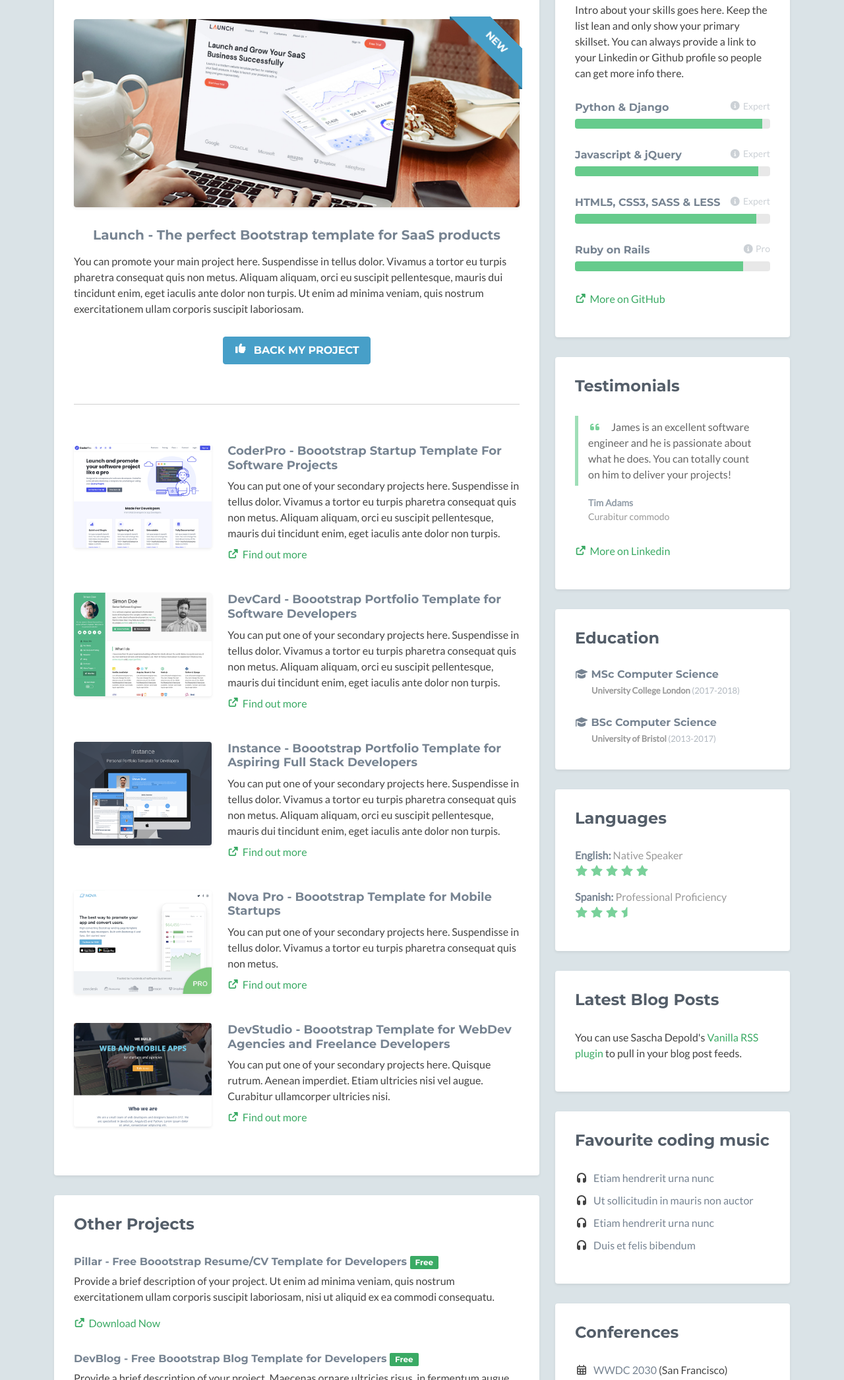
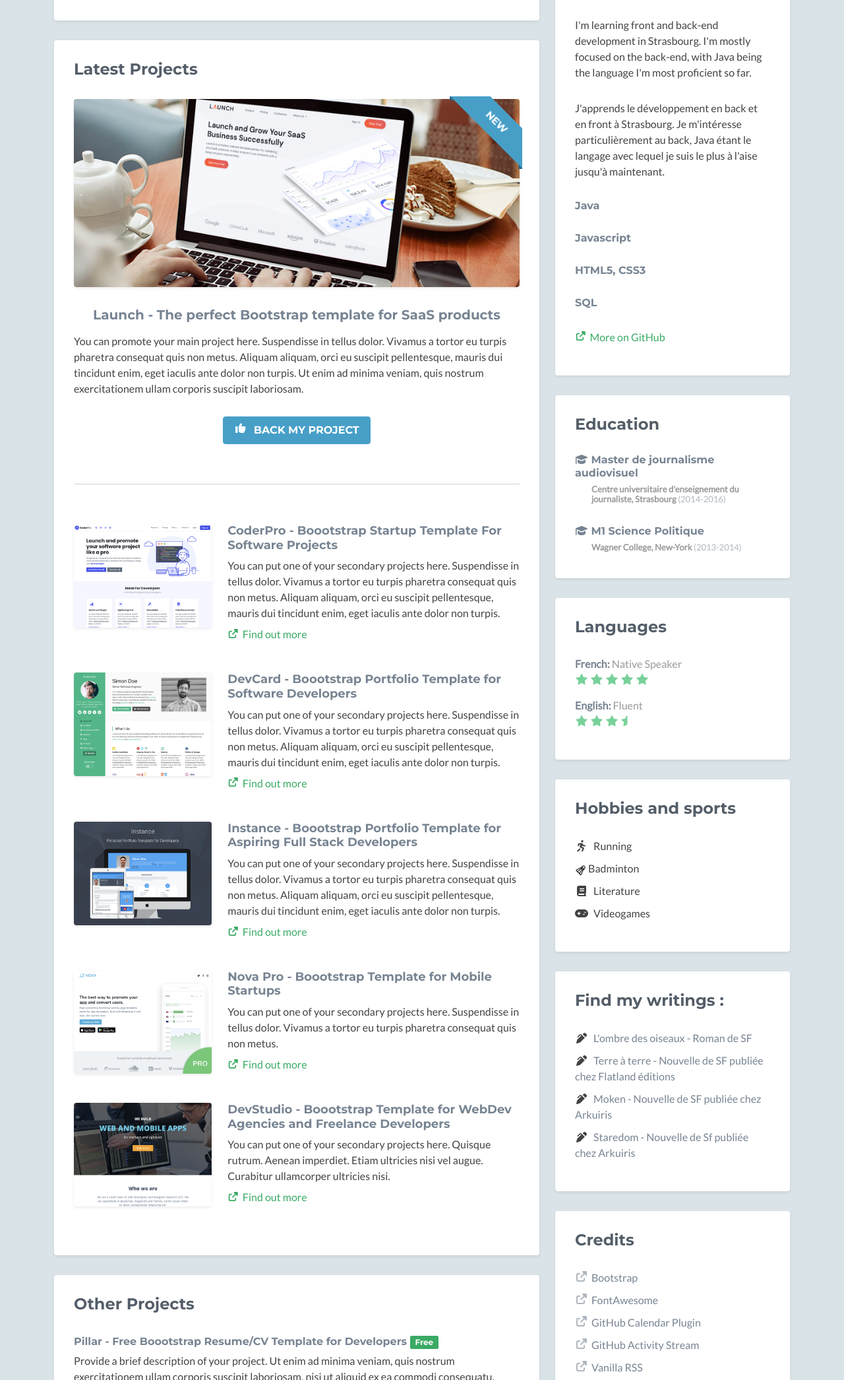
Before and after one commit to LeaFizzala/LeaFizzala.github.io, a plain HTML site: page index.html in a window 1280 px wide. Shown: the part 635-2726 px from the top of the page at 66% size. Drawn offline with nearby package versions, Linux system fonts and the light colour scheme; no server answers; a script that the page names is missing; some icons are missing; files whose address does not match are found by name.

Commit message:
Second version, section modified and icons updated

```diff
--- a/assets/js/main.js
+++ b/assets/js/main.js
@@ -9,7 +9,7 @@ var tooltipList = tooltipTriggerList.map(function (tooltipTriggerEl) {
 
 /* Vanilla RSS - https://github.com/sdepold/vanilla-rss */
 
-	const rss = new RSS(
+/*	const rss = new RSS(
 	    document.querySelector("#rss-feeds"),
 	    //Change this to your own rss feeds
         "https://feeds.feedburner.com/TechCrunch/startups",
@@ -37,12 +37,12 @@ var tooltipList = tooltipTriggerList.map(function (tooltipTriggerEl) {
 
 	    }
 	);
-	rss.render();
+	rss.render();*/
 
 
     /* Github Calendar - https://github.com/IonicaBizau/github-calendar */
-    new GitHubCalendar("#github-graph", "IonicaBizau", { responsive: true });
+   /* new GitHubCalendar("#github-graph", "IonicaBizau", { responsive: true });*/
 
 
     /* Github Activity Feed - https://github.com/caseyscarborough/github-activity */
-    GitHubActivity.feed({ username: "mdo", selector: "#ghfeed" });
+   /* GitHubActivity.feed({ username: "mdo", selector: "#ghfeed" });*/
--- a/index.html
+++ b/index.html
@@ -12,7 +12,7 @@
 
     <link href='https://fonts.googleapis.com/css?family=Lato:300,400,300italic,400italic' rel='stylesheet' type='text/css'>
     <link href='https://fonts.googleapis.com/css?family=Montserrat:400,700' rel='stylesheet' type='text/css'>
-
+    <link rel="stylesheet" href="https://cdnjs.cloudflare.com/ajax/libs/font-awesome/6.1.1/css/all.min.css" integrity="sha512-KfkfwYDsLkIlwQp6LFnl8zNdLGxu9YAA1QvwINks4PhcElQSvqcyVLLD9aMhXd13uQjoXtEKNosOWaZqXgel0g==" crossorigin="anonymous" referrerpolicy="no-referrer" />
     <!-- FontAwesome JS -->
     <script defer src="assets/fontawesome/js/all.js"></script>
 
@@ -42,9 +42,9 @@
 		                <h2 class="desc">Junior Developer</h2>
 		                <ul class="social list-inline">
 		                    <li class="list-inline-item"><a href="#"><i class="fab fa-twitter"></i></a></li>
-		                    <li class="list-inline-item"><a href="#"><i class="fab fa-linkedin-in"></i></a></li>
-		                    <li class="list-inline-item"><a href="#"><i class="fab fa-github-alt"></i></a></li>
-		                    <li class="list-inline-item"><a href="#"><i class="fab fa-stack-overflow"></i></a></li>
+		                    <li class="list-inline-item"><a href="https://www.linkedin.com/in/l%C3%A9a-fizzala-a94bb271/"><i class="fab fa-linkedin-in"></i></a></li>
+		                    <li class="list-inline-item"><a href="https://github.com/LeaFizzala"><i class="fab fa-github-alt"></i></a></li>
+		                    <li class="list-inline-item"><a href="https://www.codingame.com/profile/83289b889eca81a41b25cff9204d38d81177974"><i class="fab fa-stack-overflow"></i></a></li>
 		                    <li class="list-inline-item last-item"><a href="#"><i class="fab fa-codepen"></i></a></li>
 		                </ul>
 		            </div><!--//profile-->
@@ -233,9 +233,8 @@
                         <h2 class="heading sr-only">Basic Information</h2>
                         <div class="content">
                             <ul class="list-unstyled">
-                                <li><i class="fas fa-map-marker-alt"></i><span class="sr-only">Location:</span>San Francisco, US</li>
-                                <li><i class="fas fa-envelope"></i><span class="sr-only">Email:</span><a href="#">jameslee@website.com</a></li>
-                                <li><i class="fas fa-link"></i><span class="sr-only">Website:</span><a href="#">https://www.website.com</a></li>
+                                <li><i class="fas fa-map-marker-alt"></i><span class="sr-only">Location:</span>Strasbourg, France</li>
+                                <li><i class="fas fa-envelope"></i><span class="sr-only">Email:</span><a href="#">leafizzala.dev@gmail.com</a></li>
                             </ul>
                         </div><!--//content-->
                     </div><!--//section-inner-->
@@ -246,46 +245,42 @@
                         <h2 class="heading">Skills</h2>
                         <div class="content">
                             <p class="intro">
-                                Intro about your skills goes here. Keep the list lean and only show your primary skillset. You can always provide a link to your Linkedin or Github profile so people can get more info there.</p>
-
+                                    I'm learning front and back-end development in Strasbourg. I'm mostly focused on the back-end,
+                                    with Java being the language I'm most proficient so far.
+                            </p>
+                            <p class="intro">
+                                    J'apprends le développement en back et en front à Strasbourg. Je m'intéresse particulièrement au back,
+                                    Java étant le langage avec lequel je suis le plus à l'aise jusqu'à maintenant.
+                            </p>
                             <div class="skillset">
 
                                 <div class="item">
-                                    <h3 class="level-title">Python &amp; Django<span class="level-label" data-bs-toggle="tooltip" data-bs-placement="left" title="You can use the tooltip to explain more about your skill level..."><i class="fas fa-info-circle"></i>Expert</span></h3>
+                                    <h3 class="level-title">Java</h3>
 
-                                    <div class="level-bar progress">
-									    <div class="progress-bar level-bar-inner" role="progressbar" style="width: 96%" aria-valuenow="96"  aria-valuemin="0" aria-valuemax="96"></div>
-									</div><!--//level-bar-->
                                 </div><!--//item-->
 
                                 <div class="item">
-                                    <h3 class="level-title">Javascript &amp; jQuery<span class="level-label" data-bs-toggle="tooltip" data-bs-placement="left" title="You can use the tooltip to explain more about your skill level..."><i class="fas fa-info-circle"></i>Expert</span></h3>
-                                    <div class="level-bar progress">
-									    <div class="progress-bar level-bar-inner" role="progressbar" style="width: 94%" aria-valuenow="94"  aria-valuemin="0" aria-valuemax="94"></div>
-									</div><!--//level-bar-->
+                                    <h3 class="level-title">Javascript</h3>
+
                                 </div><!--//item-->
 
                                 <div class="item">
-                                    <h3 class="level-title">HTML5, CSS3, SASS &amp; LESS<span class="level-label" data-bs-toggle="tooltip" data-bs-placement="left" title="You can use the tooltip to explain more about your skill level..."><i class="fas fa-info-circle"></i>Expert</span></h3>
-                                    <div class="level-bar progress">
-									    <div class="progress-bar level-bar-inner" role="progressbar" style="width: 93%" aria-valuenow="93"  aria-valuemin="0" aria-valuemax="96"></div>
-									</div><!--//level-bar-->
+                                    <h3 class="level-title">HTML5, CSS3</h3>
+
                                 </div><!--//item-->
 
                                 <div class="item">
-                                    <h3 class="level-title">Ruby on Rails<span class="level-label" data-bs-toggle="tooltip" data-placement="left" title="You can use the tooltip to explain more about your skill level..."><i class="fas fa-info-circle"></i>Pro</span></h3>
-                                    <div class="level-bar progress">
-									    <div class="progress-bar level-bar-inner" role="progressbar" style="width: 86%" aria-valuenow="86"  aria-valuemin="0" aria-valuemax="96"></div>
-									</div><!--//level-bar-->
+                                    <h3 class="level-title">SQL</h3>
+
                                 </div><!--//item-->
 
-                                <p><a class="more-link" href="#"><i class="fas fa-external-link-alt"></i>More on GitHub</a></p>
+                                <p><a class="more-link" href="https://github.com/LeaFizzala" target="_blank"><i class="fas fa-external-link-alt"></i>More on GitHub</a></p>
                             </div>
                         </div><!--//content-->
                     </div><!--//section-inner-->
                 </aside><!--//section-->
 
-                <aside class="testimonials aside section">
+                <!--     <aside class="testimonials aside section">
                         <div class="section-inner shadow-sm rounded">
                             <h2 class="heading">Testimonials</h2>
                             <div class="content">
@@ -294,25 +289,25 @@
                                         <p><i class="fas fa-quote-left"></i>James is an excellent software engineer and he is passionate about what he does. You can totally count on him to deliver your projects!</p>
                                     </blockquote>
                                     <p class="source"><span class="name">Tim Adams</span><br /><span class="title">Curabitur commodo</span></p>
-                            </div><!--//item-->
+                                </div>//item-->
 
-                            <p><a class="more-link" href="#"><i class="fas fa-external-link-alt"></i>More on Linkedin</a></p>
+                              <!--   <p><a class="more-link" href="#"><i class="fas fa-external-link-alt"></i>More on Linkedin</a></p>
 
-                        </div><!--//content-->
+                            </div>
                         </div><!--//section-inner-->
-                </aside><!--//section-->
+                   <!-- </aside>--><!--//section-->
 
                 <aside class="education aside section">
                     <div class="section-inner shadow-sm rounded">
                         <h2 class="heading">Education</h2>
                         <div class="content">
                             <div class="item">
-                                <h3 class="title"><i class="fas fa-graduation-cap"></i> MSc Computer Science</h3>
-                                <h4 class="university">University College London <span class="year">(2017-2018)</span></h4>
+                                <h3 class="title"><i class="fas fa-graduation-cap"></i> Master de journalisme audiovisuel</h3>
+                                <h4 class="university">Centre universitaire d'enseignement du journaliste, Strasbourg <span class="year">(2014-2016)</span></h4>
                             </div><!--//item-->
                             <div class="item">
-                                <h3 class="title"><i class="fas fa-graduation-cap"></i> BSc Computer Science</h3>
-                                <h4 class="university">University of Bristol <span class="year">(2013-2017)</span></h4>
+                                <h3 class="title"><i class="fas fa-graduation-cap"></i> M1 Science Politique</h3>
+                                <h4 class="university">Wagner College, New-York <span class="year">(2013-2014)</span></h4>
                             </div><!--//item-->
                         </div><!--//content-->
                     </div><!--//section-inner-->
@@ -324,37 +319,13 @@
                         <div class="content">
                             <ul class="list-unstyled">
                                 <li class="item">
-                                    <span class="title"><strong>English:</strong></span>
+                                    <span class="title"><strong>French:</strong></span>
                                     <span class="level">Native Speaker <br class="visible-xs"/><i class="fas fa-star"></i> <i class="fas fa-star"></i> <i class="fas fa-star"></i> <i class="fas fa-star"></i> <i class="fas fa-star"></i> </span>
                                 </li><!--//item-->
                                 <li class="item">
-                                    <span class="title"><strong>Spanish:</strong></span>
-                                    <span class="level">Professional Proficiency <br class="visible-sm visible-xs"/><i class="fas fa-star"></i> <i class="fas fa-star"></i> <i class="fas fa-star"></i> <i class="fas fa-star-half"></i></span>
+                                    <span class="title"><strong>English:</strong></span>
+                                    <span class="level">Fluent <br class="visible-sm visible-xs"/><i class="fas fa-star"></i> <i class="fas fa-star"></i> <i class="fas fa-star"></i> <i class="fas fa-star-half"></i></span>
                                 </li><!--//item-->
-                            </ul>
-                        </div><!--//content-->
-                    </div><!--//section-inner-->
-                </aside><!--//section-->
-
-                <aside class="blog aside section">
-                    <div class="section-inner shadow-sm rounded">
-                        <h2 class="heading">Latest Blog Posts</h2>
-                        <p>You can use Sascha Depold's <a href="https://github.com/sdepold/jquery-rss" target="_blank">Vanilla RSS plugin</a> to pull in your blog post feeds.</p>
-                        <div id="rss-feeds" class="content">
-
-                        </div><!--//content-->
-                    </div><!--//section-inner-->
-                </aside><!--//section-->
-
-                <aside class="list music aside section">
-                    <div class="section-inner shadow-sm rounded">
-                        <h2 class="heading">Favourite coding music</h2>
-                        <div class="content">
-                            <ul class="list-unstyled">
-                                <li><i class="fas fa-headphones"></i> <a href="#">Etiam hendrerit urna nunc</a></li>
-                                <li><i class="fas fa-headphones"></i> <a href="#">Ut sollicitudin in mauris non auctor</a></li>
-                                <li><i class="fas fa-headphones"></i> <a href="#">Etiam hendrerit urna nunc</a></li>
-                                <li><i class="fas fa-headphones"></i> <a href="#">Duis et felis bibendum</a></li>
                             </ul>
                         </div><!--//content-->
                     </div><!--//section-inner-->
@@ -362,15 +333,35 @@
 
                 <aside class="list conferences aside section">
                     <div class="section-inner shadow-sm rounded">
-                        <h2 class="heading">Conferences</h2>
+                        <h2 class="heading">Hobbies and sports</h2>
                         <div class="content">
                             <ul class="list-unstyled">
-                                <li><i class="far fa-calendar-alt"></i> <a href="#" target="_blank">WWDC 2030</a> (San Francisco)</li>
-                                <li><i class="far fa-calendar-alt"></i> <a href="#">Hive</a> (Seattle)</li>
+                                <li><i class="fa-solid fa-person-running"></i>  Running</li>
+                                <li><img src="/LeaFizzala.github.io/assets/images/badminton.svg" width="17px" alt="badminton"> Badminton</li>
+                                <li> <i class="fa-solid fa-book"></i>  Literature</li>
+                                <li><i class="fa-solid fa-gamepad"> </i>  Videogames</li>
+
                             </ul>
                         </div><!--//content-->
                     </div><!--//section-inner-->
                 </aside><!--//section-->
+
+
+                <aside class="list music aside section">
+                    <div class="section-inner shadow-sm rounded">
+                        <h2 class="heading">Find my writings :</h2>
+                        <div class="content">
+                            <ul class="list-unstyled">
+                                <li><i class="fa-solid fa-pen-clip"></i> <a href="https://www.nats-editions.com/produit/oiseaux/">L'ombre des oiseaux - Roman de SF</a></li>
+                                <li><i class="fa-solid fa-pen-clip"></i> <a href="https://novelliste.redux.online/produit/le-novelliste-05/">Terre à terre - Nouvelle de SF publiée chez Flatland éditions</a></li>
+                                <li><i class="fa-solid fa-pen-clip"></i> <a href="http://www.arkuiris.com/livre.php?id=37">Moken - Nouvelle de SF publiée chez Arkuiris</a></li>
+                                <li><i class="fa-solid fa-pen-clip"></i> <a href="http://www.arkuiris.com/livre.php?id=39">Staredom - Nouvelle de Sf publiée chez Arkuiris</a></li>
+                            </ul>
+                        </div><!--//content-->
+                    </div><!--//section-inner-->
+                </aside><!--//section-->
+
+
 
                 <aside class="credits aside section">
                     <div class="section-inner shadow-sm rounded">
@@ -414,6 +405,7 @@
         <div class="container text-center">
                 <!--/* This template is free as long as you keep the attribution link below. Thank you for your support. :) If you'd like to use the template without the attribution, you can buy the commercial license via our website: themes.3rdwavemedia.com */-->
                 <small class="copyright">Designed with <i class="fas fa-heart"></i> by <a href="https://themes.3rdwavemedia.com" target="_blank">Xiaoying Riley</a> for developers</small>
+                <a href="https://www.flaticon.com/fr/icones-gratuites/volant" title="volant icônes">Volant icônes créées par alkhalifi design - Flaticon</a>
         </div><!--//container-->
     </footer><!--//footer-->
 
```
Also changed, not shown: assets/images/badminton.svg (added), assets/images/codingame-1-modified.svg (added), assets/images/profile.png. Lines whose indentation alone changed are shown as unchanged.
